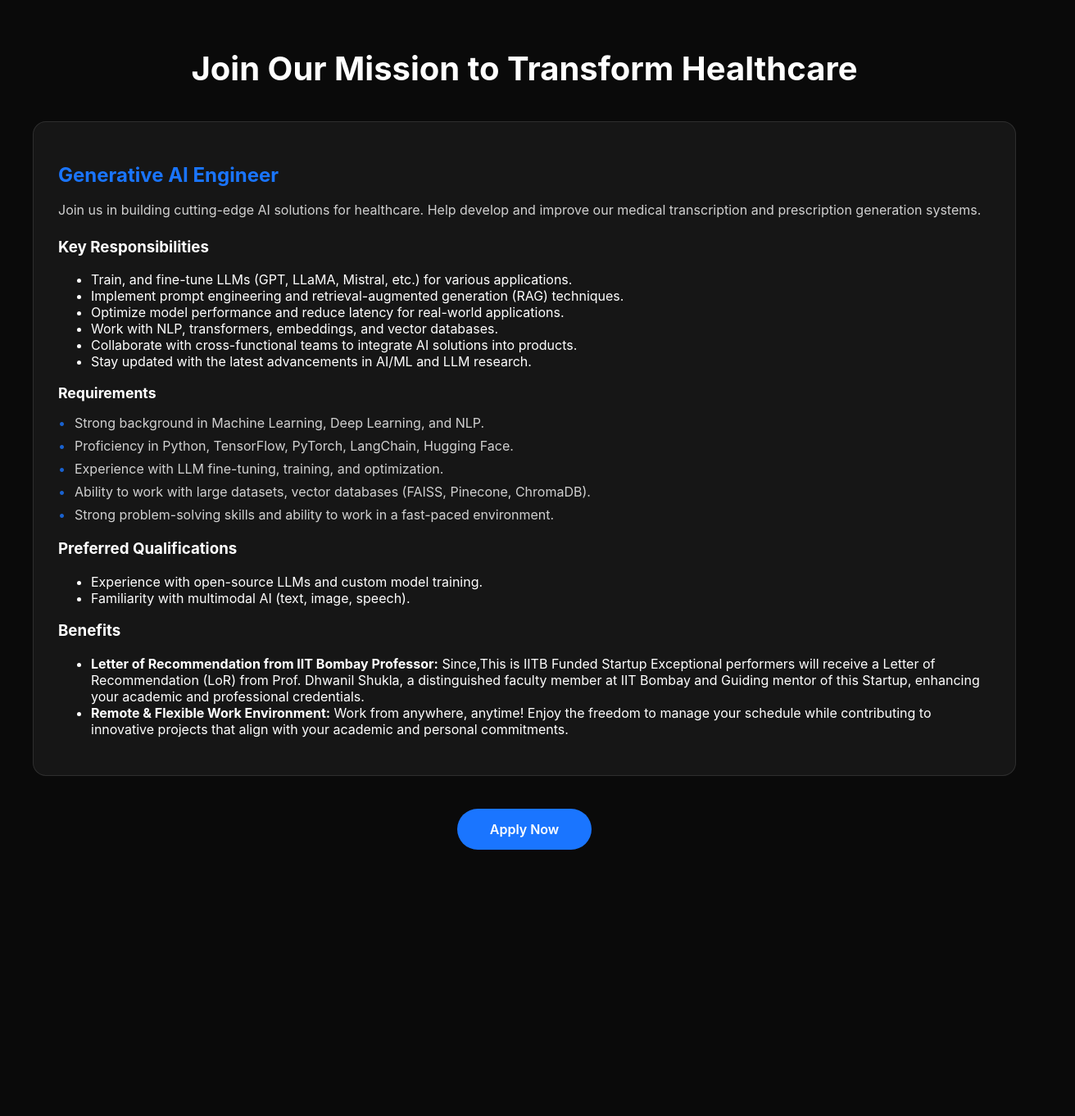
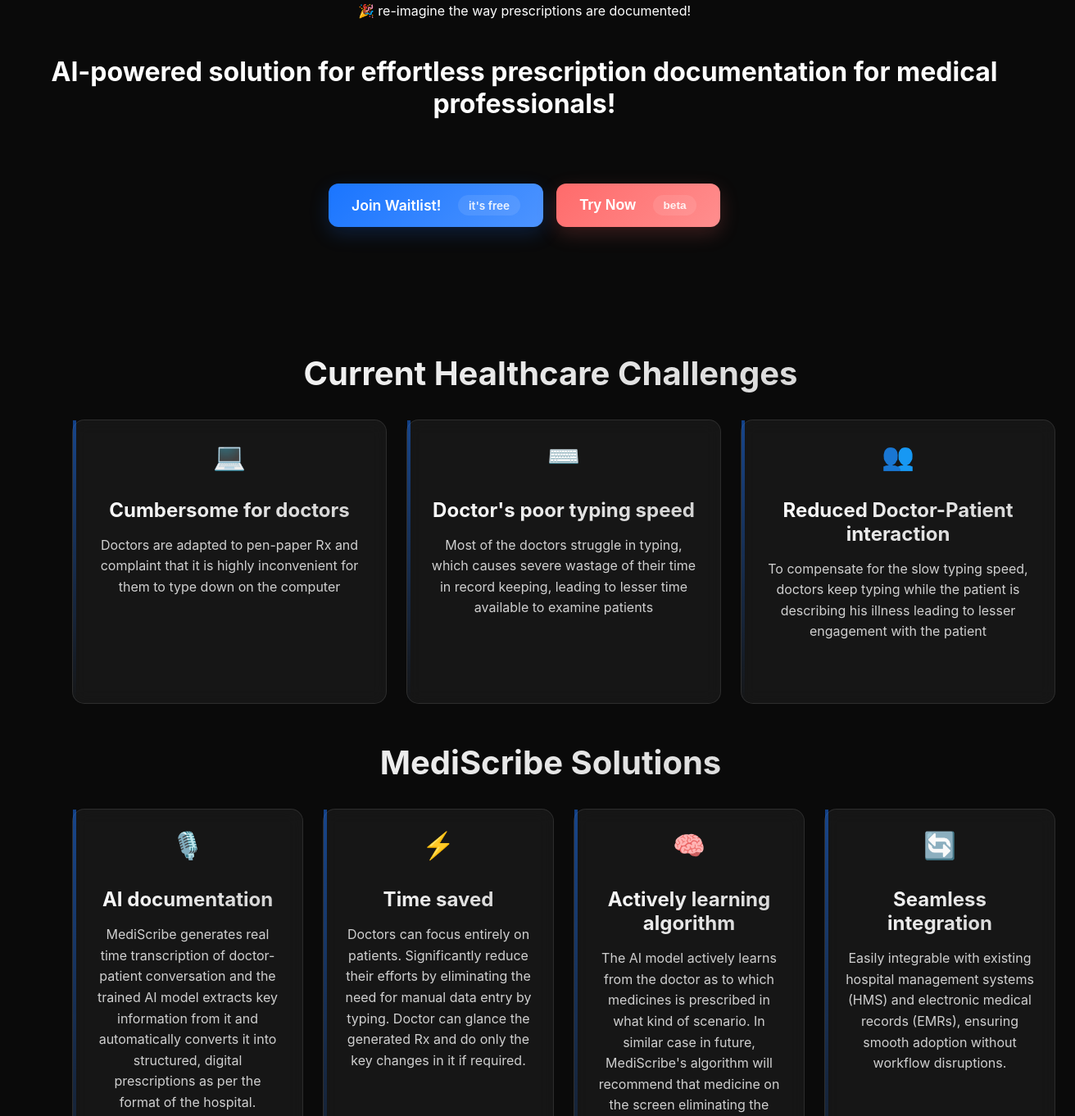
Before and after one commit to HridayKadam/mediscribe, a plain HTML site: page index.html in a window 1280 px wide. Shown: the part 61-1423 px from the top of the page at 82% size, 1312 px wide, since content can reach past the window. Before the commit the page ends 1138 px from the top, so only its background shows below. Drawn offline with Linux system fonts and the light colour scheme.

Commit message:
Update index.html

```diff
--- a/index.html
+++ b/index.html
@@ -1,21 +1,11 @@
 <!DOCTYPE html>
 <html lang="en">
 <head>
-    <!-- Google tag (gtag.js) -->
-    <script async src="https://www.googletagmanager.com/gtag/js?id=G-823M20TH44"></script>
-    <script>
-        window.dataLayer = window.dataLayer || [];
-        function gtag(){dataLayer.push(arguments);}
-        gtag('js', new Date());
-        gtag('config', 'G-823M20TH44');
-    </script>
-
     <meta charset="UTF-8">
     <meta name="viewport" content="width=device-width, initial-scale=1.0, maximum-scale=1.0, user-scalable=no">
-    <title>Careers - MediScribe</title>
+    <title>MediScribe - AI Medical Scribe for Clinicians</title>
     <link rel="icon" type="image/png" href="logo.png">
     <link rel="stylesheet" href="styles.css">
-    <link rel="stylesheet" href="careers.css">
     <link rel="stylesheet" href="https://cdnjs.cloudflare.com/ajax/libs/font-awesome/6.4.0/css/all.min.css">
     <script src="script.js" defer></script>
 </head>
@@ -33,52 +23,93 @@
         </div>
     </nav>
 
-    <main class="careers-container">
-        <h1 class="careers-title">Join Our Mission to Transform Healthcare</h1>
+    <main class="hero">
+        <div class="feature-tag">
+            <span>🎉</span>
+             re-imagine the way prescriptions are documented!
+        </div>
+        <h1>AI-powered solution for effortless prescription documentation for medical professionals!</h1>
+        <div class="button-group">
+            <a href="https://docs.google.com/forms/d/1mI-EOufdnqRe5JCaKX21MQRahkymzLRceAnqernYiqI/viewform?edit_requested=true" target="_blank" class="try-btn">Join Waitlist!<span class="free-tag">it's free</span></a>
+            <button class="try-btn beta-btn" onclick="openModal()">Try Now<span class="free-tag">beta</span></button>
+        </div>
 
-        <div class="job-cards">
-            <div class="job-card">
-                <h2 class="job-title">Generative AI Engineer</h2>
-                <p class="job-description">Join us in building cutting-edge AI solutions for healthcare. Help develop and improve our medical transcription and prescription generation systems.</p>
-                <div class="responsibilities">
-                    <h3>Key Responsibilities</h3>
-                    <ul>
-                        <li>Train, and fine-tune LLMs (GPT, LLaMA, Mistral, etc.) for various applications.</li>
-                        <li>Implement prompt engineering and retrieval-augmented generation (RAG) techniques.</li>
-                        <li>Optimize model performance and reduce latency for real-world applications.</li>
-                        <li>Work with NLP, transformers, embeddings, and vector databases.</li>
-                        <li>Collaborate with cross-functional teams to integrate AI solutions into products.</li>
-                        <li>Stay updated with the latest advancements in AI/ML and LLM research.</li>
-                    </ul>
+        <div id="uploadModal" class="modal">
+            <div class="modal-content">
+                <span class="close" onclick="closeModal()">&times;</span>
+                <h2>Upload Audio</h2>
+                <div class="upload-area" onclick="document.getElementById('audioFile').click()">
+                    <input type="file" id="audioFile" accept="audio/*" style="display: none;" onchange="handleFileSelect(event)">
+                    <div id="uploadText">
+                        <i class="fas fa-cloud-upload-alt fa-3x"></i>
+                        <p>Click or drag to upload audio file</p>
+                        <span class="upload-hint">Supported formats: MP3, WAV</span>
+                    </div>
+                    <div id="fileInfo" style="display: none;">
+                        <i class="fas fa-file-audio"></i>
+                        <p id="fileName"></p>
+                        <span class="remove-file" onclick="removeFile(event)">Remove</span>
+                    </div>
                 </div>
-                <div class="requirements">
-                    <h3>Requirements</h3>
-                    <ul>
-                        <li>Strong background in Machine Learning, Deep Learning, and NLP.</li>
-                        <li>Proficiency in Python, TensorFlow, PyTorch, LangChain, Hugging Face.</li>
-                        <li>Experience with LLM fine-tuning, training, and optimization.</li>
-                        <li>Ability to work with large datasets, vector databases (FAISS, Pinecone, ChromaDB).</li>
-                        <li>Strong problem-solving skills and ability to work in a fast-paced environment.</li>
-                    </ul>
-                </div>
-                <div class="preferred-qualifications">
-                    <h3>Preferred Qualifications</h3>
-                    <ul>
-                        <li>Experience with open-source LLMs and custom model training.</li>
-                        <li>Familiarity with multimodal AI (text, image, speech).</li>
-                    </ul>
-                </div>
-                <div class="benefits">
-                    <h3>Benefits</h3>
-                    <ul>
-                        <li><strong>Letter of Recommendation from IIT Bombay Professor:</strong> Since,This is IITB Funded Startup Exceptional performers will receive a Letter of Recommendation (LoR) from Prof. Dhwanil Shukla, a distinguished faculty member at IIT Bombay and Guiding mentor of this Startup, enhancing your academic and professional credentials.</li>
-                        <li><strong>Remote & Flexible Work Environment:</strong> Work from anywhere, anytime! Enjoy the freedom to manage your schedule while contributing to innovative projects that align with your academic and personal commitments.</li>
-                    </ul>
-                </div>
+                <button id="generateBtn" class="try-btn generate-btn" onclick="generatePrescription()" style="display: none;">
+                    <i class="fas fa-file-medical"></i>
+                    Generate Prescription
+                </button>
             </div>
         </div>
 
-        <a href="https://yip.su/mediscribe" target="_blank" class="apply-btn">Apply Now</a>
+        <section class="problem-solution-section">
+            <div class="problems-container">
+                <h2>Current Healthcare Challenges</h2>
+                <div class="problem-cards">
+                    <div class="problem-card">
+                        <div class="icon">💻</div>
+                        <h3>Cumbersome for doctors</h3>
+                        <p>Doctors are adapted to pen-paper Rx and complaint that it is highly inconvenient for them to type down on the computer</p>
+                    </div>
+                    <div class="problem-card">
+                        <div class="icon">⌨️</div>
+                        <h3>Doctor's poor typing speed</h3>
+                        <p>Most of the doctors struggle in typing, which causes severe wastage of their time in record keeping, leading to lesser time available to examine patients</p>
+                    </div>
+                    <div class="problem-card">
+                        <div class="icon">👥</div>
+                        <h3>Reduced Doctor-Patient interaction</h3>
+                        <p>To compensate for the slow typing speed, doctors keep typing while the patient is describing his illness leading to lesser engagement with the patient</p>
+                    </div>
+                </div>
+            </div>
+
+            <div class="solutions-container">
+                <h2>MediScribe Solutions</h2>
+                <div class="solution-cards">
+                    <div class="solution-card">
+                        <div class="icon">🎙️</div>
+                        <h3>AI documentation</h3>
+                        <p>MediScribe generates real time transcription of doctor-patient conversation and the trained AI model extracts key information from it and automatically converts it into structured, digital prescriptions as per the format of the hospital.</p>
+                    </div>
+                    <div class="solution-card">
+                        <div class="icon">⚡</div>
+                        <h3>Time saved</h3>
+                        <p>Doctors can focus entirely on patients. Significantly reduce their efforts by eliminating the need for manual data entry by typing. Doctor can glance the generated Rx and do only the key changes in it if required.</p>
+                    </div>
+                    <div class="solution-card">
+                        <div class="icon">🧠</div>
+                        <h3>Actively learning algorithm</h3>
+                        <p>The AI model actively learns from the doctor as to which medicines is prescribed in what kind of scenario. In similar case in future, MediScribe's algorithm will recommend that medicine on the screen eliminating the need to type and search the medicine helping doctor to save his time even further</p>
+                    </div>
+                    <div class="solution-card">
+                        <div class="icon">🔄</div>
+                        <h3>Seamless integration</h3>
+                        <p>Easily integrable with existing hospital management systems (HMS) and electronic medical records (EMRs), ensuring smooth adoption without workflow disruptions.</p>
+                    </div>
+                </div>
+            </div>
+        </section>
     </main>
+
+    <footer class="footer">
+        © MediScribe 2025
+    </footer>
 </body>
 </html>
```
